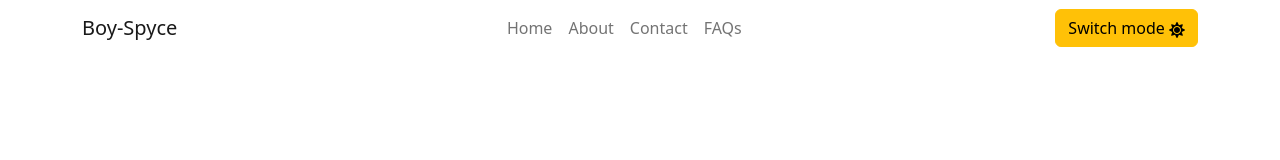
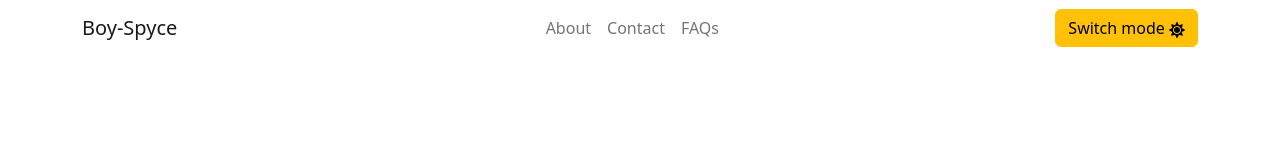
Before and after one commit to morehwachege/github-pioneer-club, a React (Create React App) app: page / in a window 1280 px wide. Shown: the top 160 px of the page. Built offline with nearby package versions, Linux system fonts and the light colour scheme.

Commit message:
change dark mode nav color white

```diff
--- a/src/App.css
+++ b/src/App.css
@@ -1,7 +1,10 @@
 .white-content {
-  background: #363636 !important;
-  color: white !important;
+  background: #262626;
+  color: #f2f2f2 ;
 }
 .white-text{
-  color: white;
+  color: #f2f2f2;
 }
+.dark-text{
+  color: #262626;
+}
--- a/src/components/NavBar.js
+++ b/src/components/NavBar.js
@@ -7,17 +7,29 @@ import { ThemeContext, themes } from '../contexts/ThemeContext';
 
 function NavBar() {
     const [darkMode, setDarkMode] = useState(true);
+    // console.log(darkMode)
+
     return (
-        <Navbar bg={darkMode} expand="lg">
+        <Navbar bg={darkMode} expand="lg" >
             <Container>
-                <Navbar.Brand href="#home">Boy-Spyce</Navbar.Brand>
+                <Navbar.Brand href="#home">
+                <span className={darkMode ? '' : 'white-text'}>Boy-Spyce</span>
+                </Navbar.Brand>
                 <Navbar.Toggle aria-controls="basic-navbar-nav" />
                 <Navbar.Collapse id="basic-navbar-nav">
                     <Nav className="mx-auto">
-                        <Nav.Link href="#home">Home</Nav.Link>
-                        <Nav.Link href="#link">About</Nav.Link>
-                        <Nav.Link href="#link">Contact</Nav.Link>
-                        <Nav.Link href="#link">FAQs</Nav.Link>
+                        <Nav.Link href="#home" >
+
+                        </Nav.Link>
+                        <Nav.Link href="#home" >
+                            <span className={darkMode ? '' : 'white-text'}>About</span>
+                        </Nav.Link>
+                        <Nav.Link href="#home" >
+                            <span className={darkMode ? '' : 'white-text'}>Contact</span>
+                        </Nav.Link>
+                        <Nav.Link href="#home" >
+                            <span className={darkMode ? '' : 'white-text'}>FAQs</span>
+                        </Nav.Link>
                     </Nav>
                     <ThemeContext.Consumer>
                         {({ changeTheme }) => (
```
